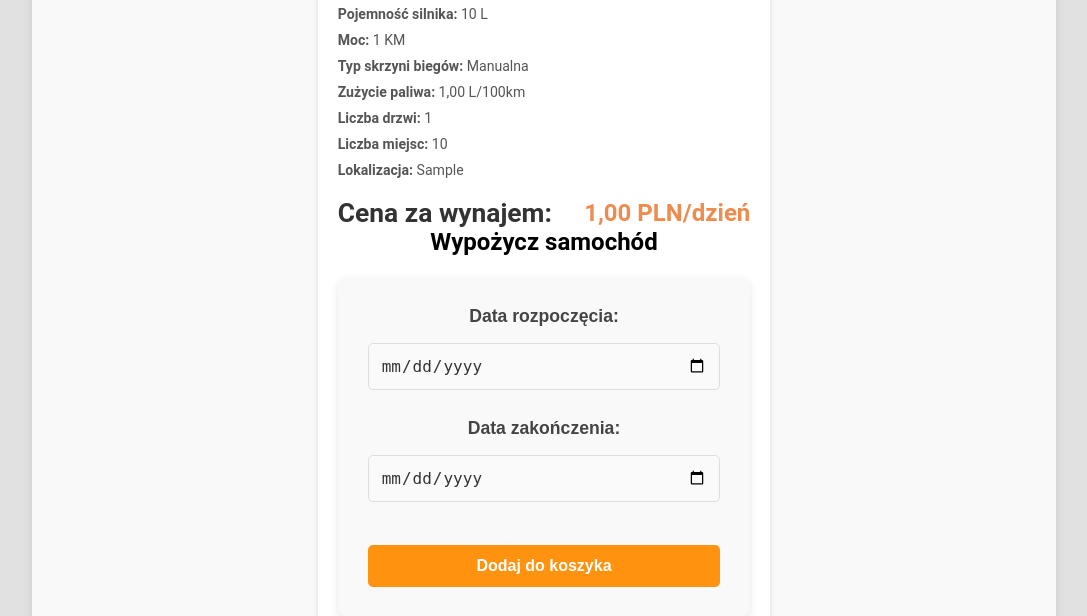
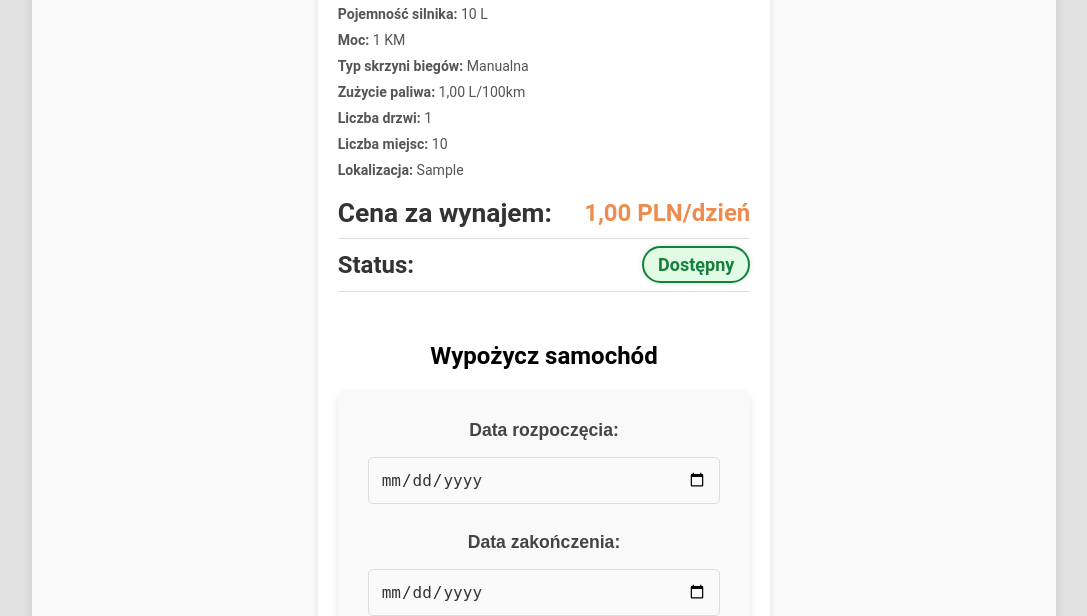
Before and after one commit to kcieniawska/CarRental, a Django app: page /cars/car/1/ in a window 1280 px wide. Shown: the part 853-1469 px from the top of the page, without its empty margins (96-1183 px from the left). Run offline with Django 5.2, Linux system fonts and the light colour scheme; a user stored in the database is signed in; tables that the repository leaves empty hold one stand-in row (values such as "Sample post"); grey boxes marked "Sample" are stand-in pictures.

Commit message:
Dodano status dostępności samochodu

```diff
--- a/cars/models.py
+++ b/cars/models.py
@@ -1,6 +1,7 @@
 from django.db import models
 from django.conf import settings  # Importujemy settings, by uzyskać dostęp do modelu użytkownika
 from django.contrib.auth.models import User
+from datetime import date
 
 
 # Model Equipment
@@ -70,6 +71,7 @@ class Car(models.Model):
     mileage_limit = models.PositiveIntegerField()
     equipment = models.ManyToManyField(Equipment)  # Relacja M:N do modelu Equipment
     is_recommended = models.BooleanField(default=False)
+    is_available = models.BooleanField(default=True)
 
 
     def __str__(self):
@@ -86,6 +88,9 @@ class Car(models.Model):
             total_rating = sum([review.rating for review in reviews])
             self.average_rating = total_rating / len(reviews)
             self.save()
+    def is_currently_available(self):
+        today = date.today()
+        return not self.orders.filter(start_date__lte=today, end_date__gte=today).exists()
 #Model opinii
 class Review(models.Model):
     car = models.ForeignKey(Car, related_name='reviews', on_delete=models.CASCADE)
--- a/cars/templates/cars/car.html.jinja
+++ b/cars/templates/cars/car.html.jinja
@@ -38,28 +38,44 @@
                 <div class="car-price-right">
                     <span class="price-value">{{ car.rent }} PLN/dzień</span>
                 </div>
+
+            </div>
+            <div class="papaya-status-container">
+                <div class="papaya-status-label">
+                    <h2><span class="price-label">Status:</span></h2>
+                </div>
+                <div class="papaya-status-value">
+                    {% if is_available %}
+                        <span class="papaya-status-green">Dostępny</span>
+                    {% else %}
+                        <span class="papaya-status-red">Niedostępny</span>
+                    {% endif %}
+                </div>
             </div>
 
             <h2 class="section-title">Wypożycz samochód</h2>
 <div>
 {% if user.is_authenticated %}
+    {% if is_available %}
         <form method="POST" action="{% url 'orders:add_to_cart' car_id=car.id %}" class="order-form" id="rental-form">
             {% csrf_token %}
-
             <div class="form-group">
                 <label for="start_date">Data rozpoczęcia:</label>
                 <input type="date" name="start_date" id="start_date" required min="{{ current_date }}">
             </div>
-
             <div class="form-group">
                 <label for="end_date">Data zakończenia:</label>
                 <input type="date" name="end_date" id="end_date" required min="{{ current_date }}">
             </div>
-
             <input type="hidden" name="rental_days" id="rental_days" value="">
-
             <button type="submit">Dodaj do koszyka</button>
         </form>
+    {% else %}
+        <div class="rental-unavailable-message">
+            <strong>To auto jest aktualnie niedostępne do wypożyczenia.</strong><br>
+            Sprawdź inne terminy lub wybierz inny pojazd. 🚗
+        </div>
+    {% endif %}
 {% else %}
     <div class="alert alert-warning">
         <strong>Uwaga!</strong> Musisz być zalogowany, aby dokonać rezerwacji.
--- a/cars/views.py
+++ b/cars/views.py
@@ -14,6 +14,7 @@ from .forms import ReviewForm
 from django.contrib import messages
 from django.db.models import Count, Q, Avg
 from orders.models import Order, Review
+from datetime import date
 # Ustawienie loggera
 logger = logging.getLogger(__name__)
 
@@ -52,16 +53,9 @@ def index(request):
 def car(request, car_id):
     car = get_object_or_404(Car, pk=car_id)
 
-    # Pobranie zatwierdzonych opinii
     reviews = Review.objects.filter(car=car, is_approved=True)
-
-    # Pobranie oczekujących opinii (niezatwierdzonych)
     pending_reviews = Review.objects.filter(car=car, is_approved=False)
-
-    # Sprawdzamy, czy użytkownik jest moderatorem
     is_moderator = request.user.is_staff
-
-    # Użytkownik, który dodał opinię
     user_reviews = Review.objects.filter(user=request.user, car=car)
 
     return render(request, 'cars/car.html.jinja', {
@@ -70,6 +64,8 @@ def car(request, car_id):
         'pending_reviews': pending_reviews,
         'is_moderator': is_moderator,
         'user_reviews': user_reviews,
+        'is_available': car.is_currently_available(),
+        'current_date': date.today().isoformat(),
     })
 
 
--- a/static/css/style.css
+++ b/static/css/style.css
@@ -3275,3 +3275,44 @@ li.moderation-link {
 .btn-most-reviewed:hover {
     background-color: rgb(179, 57, 20); /* Zmiana koloru po najechaniu */
 }
+/* === STATUS DOSTĘPNOŚCI === */
+
+.papaya-status-container {
+    display: flex;
+    justify-content: space-between;
+    align-items: center;
+    margin-top: 10px;
+    padding: 12px 0;
+    border-top: 1px solid #ddd;
+    border-bottom: 1px solid #ddd;
+    margin-bottom: 50px;
+}
+
+.papaya-status-label h2 {
+    margin: 0;
+}
+
+.papaya-status-value {
+    font-size: 18px;
+    font-weight: bold;
+}
+
+/* Zielony status */
+.papaya-status-green {
+    background-color: #e2fbe5;
+    color: #15803d;
+    padding: 6px 14px;
+    border: 2px solid #15803d;
+    border-radius: 30px;
+    box-shadow: 0 0 5px rgba(21, 128, 61, 0.2);
+}
+
+/* Czerwony status */
+.papaya-status-red {
+    background-color: #ffe2e2;
+    color: #b91c1c;
+    padding: 6px 14px;
+    border: 2px solid #b91c1c;
+    border-radius: 30px;
+    box-shadow: 0 0 5px rgba(185, 28, 28, 0.2);
+}
```
Also changed, not shown: cars/migrations/0006_car_is_available.py (added). Lines whose indentation alone changed are shown as unchanged.
